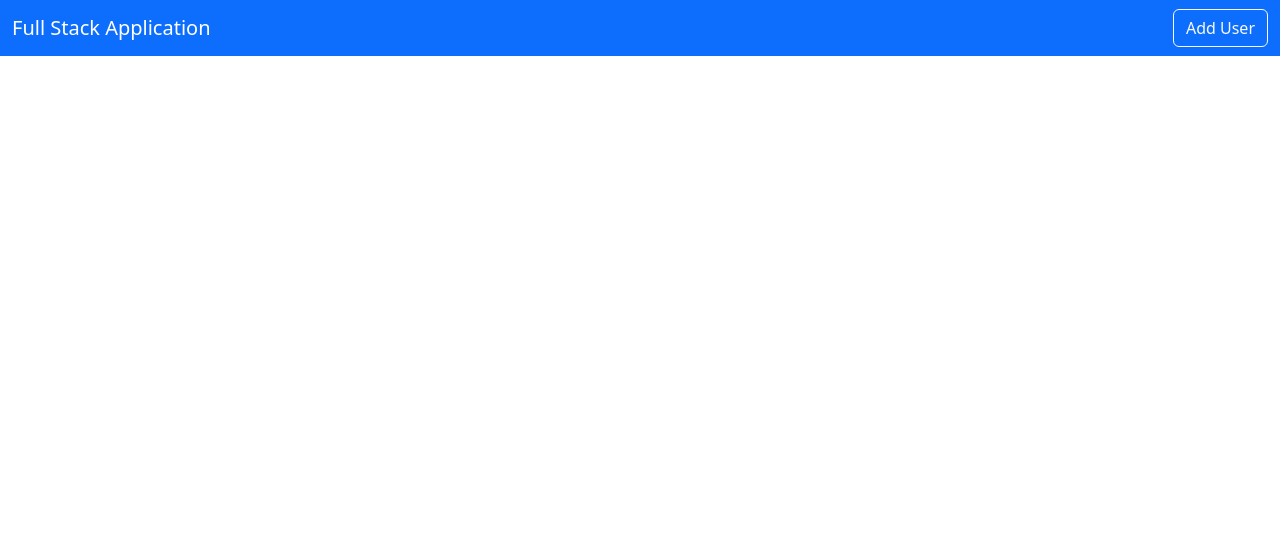
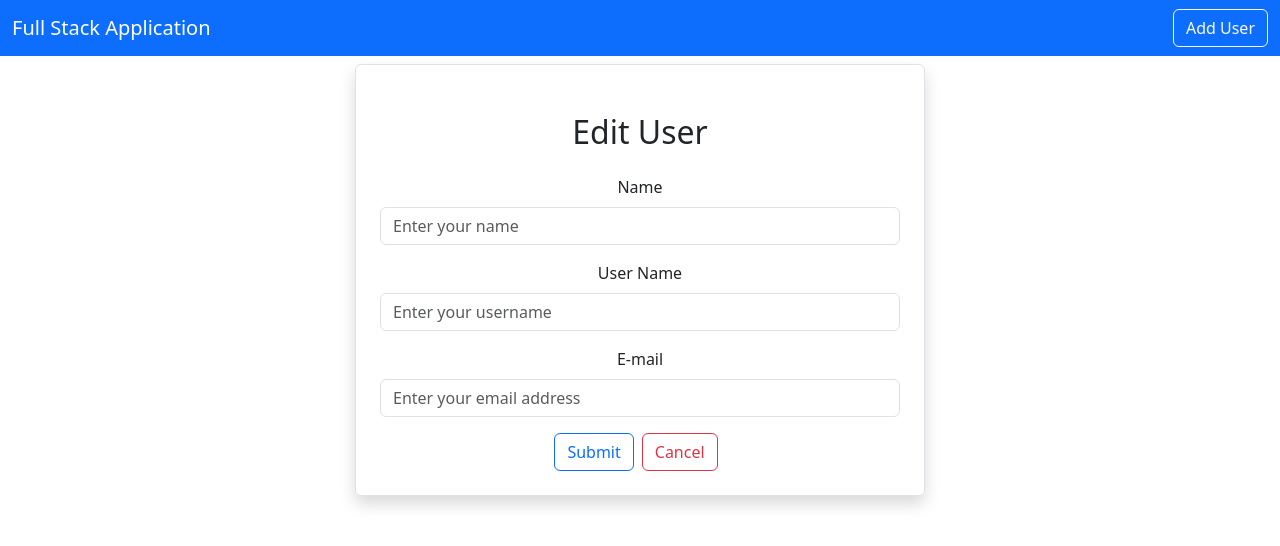
Before and after one commit to KaveeHewamanna/UserManagementSystem-frontend, a React (Create React App) app: page /edituser/1 in a window 1280 px wide. Shown: the top 546 px of the page. Built offline with nearby package versions, Linux system fonts and the light colour scheme; no server answers.

Commit message:
Edit user using axios.

```diff
--- a/src/App.js
+++ b/src/App.js
@@ -4,6 +4,7 @@
 import Home from './pages/Home';
 import {BrowserRouter as Router,Routes,Route} from "react-router-dom";
 import AddUser from './users/AddUser';
+import EditUser from './users/EditUser';
 
 function App() {
   return (
@@ -13,6 +14,8 @@
       <Routes>
         <Route exact path="/" element={<Home/>}/>
         <Route exact path="/adduser" element={<AddUser/>}/>
+        <Route exact path="/edituser/:id" element={<EditUser/>}/>
+
 
 
       </Routes>
--- a/src/pages/Home.js
+++ b/src/pages/Home.js
@@ -1,5 +1,6 @@
 import React, { useEffect, useState } from 'react'
 import axios from 'axios'
+import { Link } from 'react-router-dom';
 
 export default function Home() {
 
@@ -43,7 +44,7 @@
             <td>{admin.email}</td>
             <td>
                 <button className='btn btn-primary mx-2' >View</button>
-                <button className='btn btn-outline-primary mx-2' >Edit</button>
+                <Link className='btn btn-outline-primary mx-2' to={`/edituser/${admin.id}`} >Edit</Link>
                 <button className='btn btn-danger mx-2' >Delete</button>
 
             </td>
--- a/src/users/EditUser.js
+++ b/src/users/EditUser.js
@@ -0,0 +1,110 @@
+import axios from 'axios';
+import React, { useEffect, useState } from 'react'
+import { Link, useNavigate, useParams } from 'react-router-dom';
+
+export default function EditUser() {
+
+    let navigate =  useNavigate();
+
+    const {id} = useParams()
+
+    const [admin,setUser]=useState({
+        name:"",
+        username:"",
+        email:""
+
+    })
+
+    const{name,username,email}=admin
+
+    const onInputChange=(e)=>{
+        setUser({...admin, [e.target.name]:e.target.value})
+
+    };
+
+    useEffect(() => {
+        loadUser();
+    },[]);
+
+
+    const onSubmit = async (e) =>{
+        e.preventDefault();
+        await axios.put(`http://localhost:8080/admin/${id}`,admin)
+        navigate("/");
+
+    };
+
+    const loadUser = async () => {
+        const result = await axios.get(`http://localhost:8080/admin/${id}`);
+        setUser(result.data)
+    };
+
+  return (
+
+      <div className='container'>
+        <div className='row'>
+            <div className='col-md-6 offset-md-3 border rounded p-4 mt-2 shadow'>
+                <h2 className='text-cdenter m-4'>Edit User</h2>
+                <form onSubmit={(e)=>onSubmit(e)}>
+
+                <div className='mb-3'>
+                    <label htmlFor='Name' className='form-label'>
+                        Name
+                        </label>
+                        <input
+                        type={"text"}
+                        className='form-control'
+                        placeholder='Enter your name'
+                        name='name'
+                        value={name}
+                        onChange={(e)=>onInputChange(e)}
+                        >
+
+                        </input>
+
+                </div>
+
+                <div className='mb-3'>
+                    <label htmlFor='Username' className='form-label'>
+                        User Name
+                        </label>
+                        <input
+                        type={"text"}
+                        className='form-control'
+                        placeholder='Enter your username'
+                        name='username'
+                        value={username}
+                        onChange={(e)=>onInputChange(e)}>
+
+                        </input>
+
+                </div>
+
+                <div className='mb-3'>
+                    <label htmlFor='Email' className='form-label'>
+                        E-mail
+                        </label>
+                        <input
+                        type={"text"}
+                        className='form-control'
+                        placeholder='Enter your email address'
+                        name='email'
+                        value={email}
+                        onChange={(e)=>onInputChange(e)}>
+
+                        </input>
+
+                </div>
+<button type='submit' className='btn btn-outline-primary'>Submit</button>
+<Link className='btn btn-outline-danger mx-2' to="/">Cancel</Link>
+
+</form>
+
+
+            </div>
+
+        </div>
+      </div>
+
+  )
+}
```
